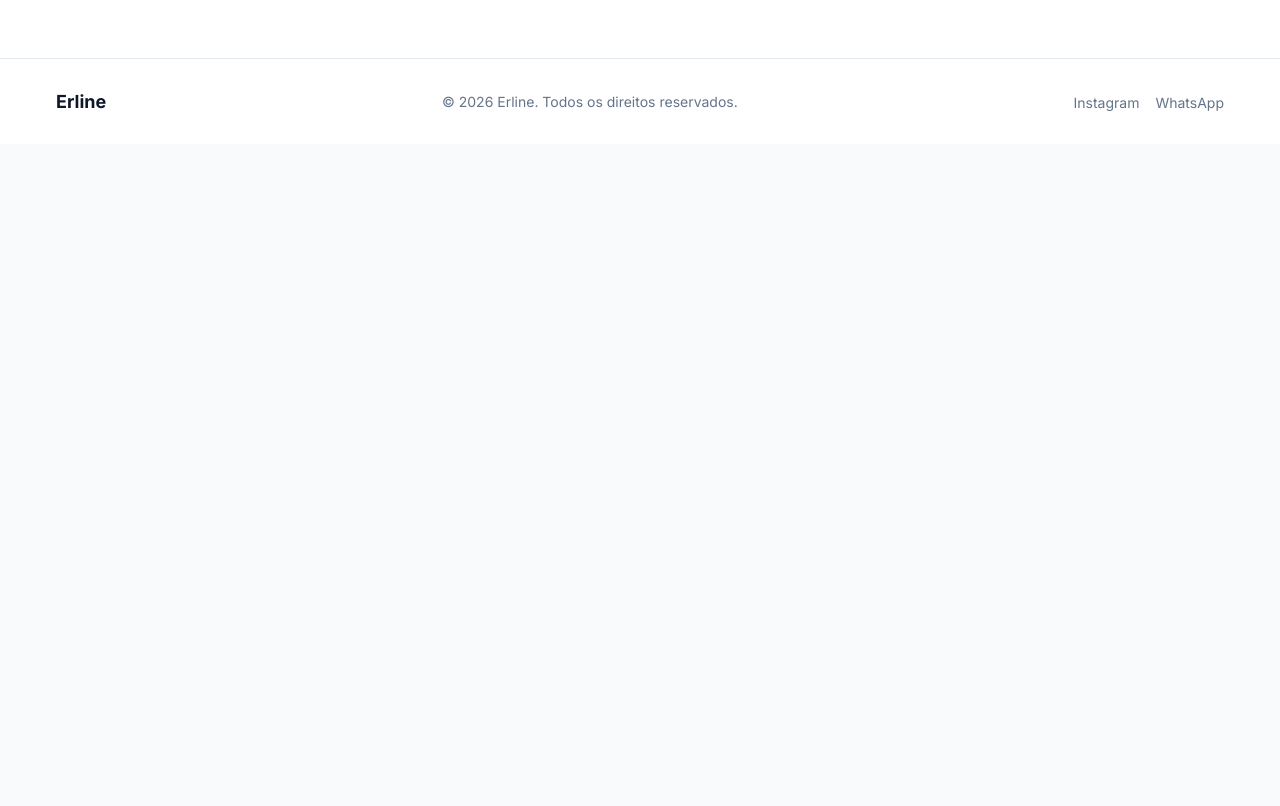
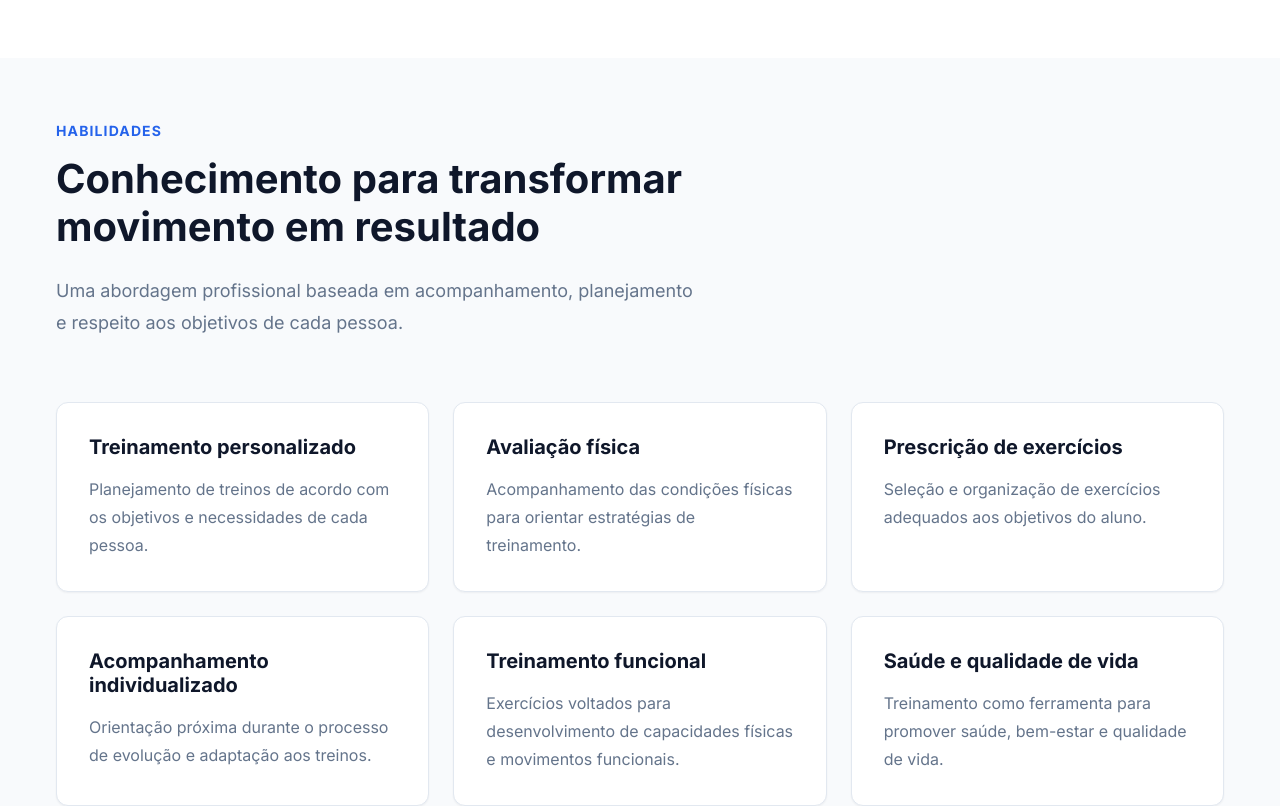
Before and after one commit to JoseWenned/front-portfolio-erilene, a Next.js app in the folder erline-portfolio-frontend/: page / in a window 1280 px wide. Shown: the part 1140-1946 px from the top of the page. Before the commit the page ends 1284 px from the top, so only its background shows below. Built offline with nearby package versions, Linux system fonts and the light colour scheme.

Commit message:
feat(frontend): implementa seção habilidades

```diff
--- a/erline-portfolio-frontend/src/app/page.tsx
+++ b/erline-portfolio-frontend/src/app/page.tsx
@@ -1,11 +1,13 @@
 import { Sobre } from "../features/Sobre/Sobre.feature";
 import { Hero } from "../features/Hero/Hero.feature";
+import { Habilidades } from "../features/Habilidades/Habilidades.feature";
 
 export default function Home() {
   return (
     <>
       <Hero />
       <Sobre />
+      <Habilidades />
     </>
   );
 }
--- /dev/null
+++ b/erline-portfolio-frontend/src/features/Habilidades/Habilidades.feature.tsx
@@ -0,0 +1,70 @@
+import { Container } from "../../components/fragments/Container/Container";
+import { Section } from "../../components/fragments/Section/Section.fragment";
+
+import styles from "./habilidades.module.scss";
+
+const skills = [
+  {
+    title: "Treinamento personalizado",
+    description:
+      "Planejamento de treinos de acordo com os objetivos e necessidades de cada pessoa.",
+  },
+  {
+    title: "Avaliação física",
+    description:
+      "Acompanhamento das condições físicas para orientar estratégias de treinamento.",
+  },
+  {
+    title: "Prescrição de exercícios",
+    description:
+      "Seleção e organização de exercícios adequados aos objetivos do aluno.",
+  },
+  {
+    title: "Acompanhamento individualizado",
+    description:
+      "Orientação próxima durante o processo de evolução e adaptação aos treinos.",
+  },
+  {
+    title: "Treinamento funcional",
+    description:
+      "Exercícios voltados para desenvolvimento de capacidades físicas e movimentos funcionais.",
+  },
+  {
+    title: "Saúde e qualidade de vida",
+    description:
+      "Treinamento como ferramenta para promover saúde, bem-estar e qualidade de vida.",
+  },
+];
+
+export function Habilidades() {
+  return (
+    <Section id="habilidades" className={styles.habilidades}>
+      <Container>
+        <div className={styles.header}>
+          <p className={styles.eyebrow}>Habilidades</p>
+
+          <h2 className={styles.title}>
+            Conhecimento para transformar movimento em resultado
+          </h2>
+
+          <p className={styles.description}>
+            Uma abordagem profissional baseada em acompanhamento,
+            planejamento e respeito aos objetivos de cada pessoa.
+          </p>
+        </div>
+
+        <div className={styles.grid}>
+          {skills.map((skill) => (
+            <article key={skill.title} className={styles.card}>
+              <h3 className={styles.cardTitle}>{skill.title}</h3>
+
+              <p className={styles.cardDescription}>
+                {skill.description}
+              </p>
+            </article>
+          ))}
+        </div>
+      </Container>
+    </Section>
+  );
+}
--- /dev/null
+++ b/erline-portfolio-frontend/src/features/Habilidades/habilidades.module.scss
@@ -0,0 +1,106 @@
+.habilidades {
+  background-color: var(--color-background);
+}
+
+.header {
+  max-width: 720px;
+  margin-bottom: var(--spacing-3xl);
+}
+
+.eyebrow {
+  margin: 0 0 var(--spacing-md);
+
+  color: var(--color-primary-dark);
+  font-size: var(--font-size-sm);
+  font-weight: var(--font-weight-bold);
+  letter-spacing: 0.08em;
+  text-transform: uppercase;
+}
+
+.title {
+  margin: 0 0 var(--spacing-lg);
+
+  color: var(--color-text);
+  font-size: var(--font-size-4xl);
+  font-weight: var(--font-weight-bold);
+  line-height: var(--line-height-tight);
+}
+
+.description {
+  max-width: 640px;
+  margin: 0;
+
+  color: var(--color-text-muted);
+  font-size: var(--font-size-lg);
+  line-height: var(--line-height-relaxed);
+}
+
+.grid {
+  display: grid;
+  grid-template-columns: repeat(3, minmax(0, 1fr));
+  gap: var(--spacing-lg);
+}
+
+.card {
+  display: flex;
+  flex-direction: column;
+  gap: var(--spacing-md);
+
+  padding: var(--spacing-xl);
+
+  background-color: var(--color-surface);
+  border: 1px solid var(--color-border);
+  border-radius: var(--radius-lg);
+  box-shadow: var(--shadow-sm);
+
+  transition:
+    transform var(--transition-normal),
+    box-shadow var(--transition-normal);
+}
+
+.card:hover {
+  transform: translateY(-4px);
+  box-shadow: var(--shadow-md);
+}
+
+.cardTitle {
+  margin: 0;
+
+  color: var(--color-text);
+  font-size: var(--font-size-xl);
+  font-weight: var(--font-weight-bold);
+}
+
+.cardDescription {
+  margin: 0;
+
+  color: var(--color-text-muted);
+  font-size: var(--font-size-md);
+  line-height: var(--line-height-relaxed);
+}
+
+@media (max-width: 1024px) {
+  .grid {
+    grid-template-columns: repeat(2, minmax(0, 1fr));
+  }
+}
+
+@media (max-width: 768px) {
+  .header {
+    margin-bottom: var(--spacing-2xl);
+    text-align: center;
+  }
+
+  .title {
+    font-size: var(--font-size-3xl);
+  }
+
+  .description {
+    margin-right: auto;
+    margin-left: auto;
+  }
+
+  .grid {
+    grid-template-columns: 1fr;
+  }
+}
```
Also changed, not shown: 3 other files (tests, documents, lock files or other folders).
